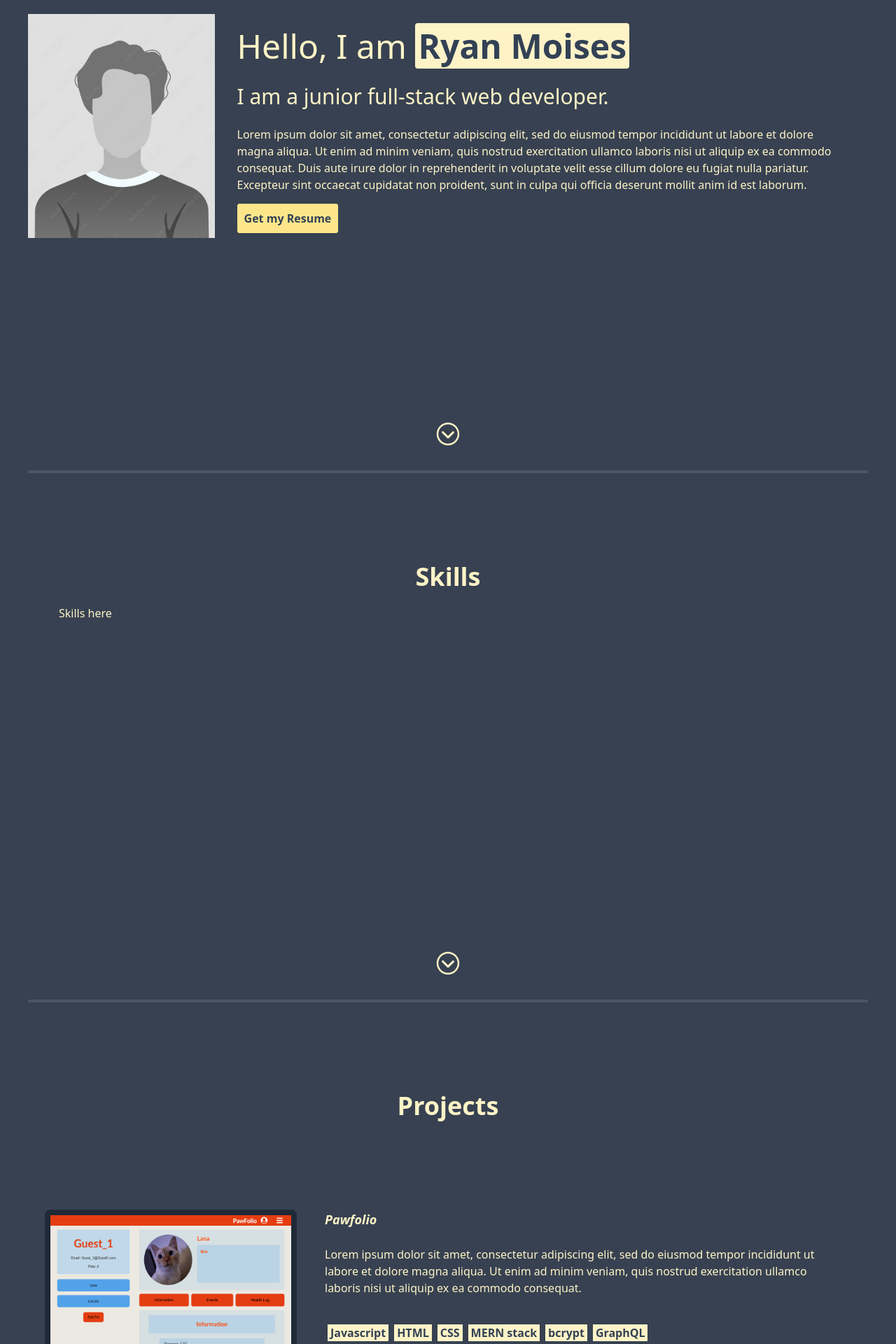
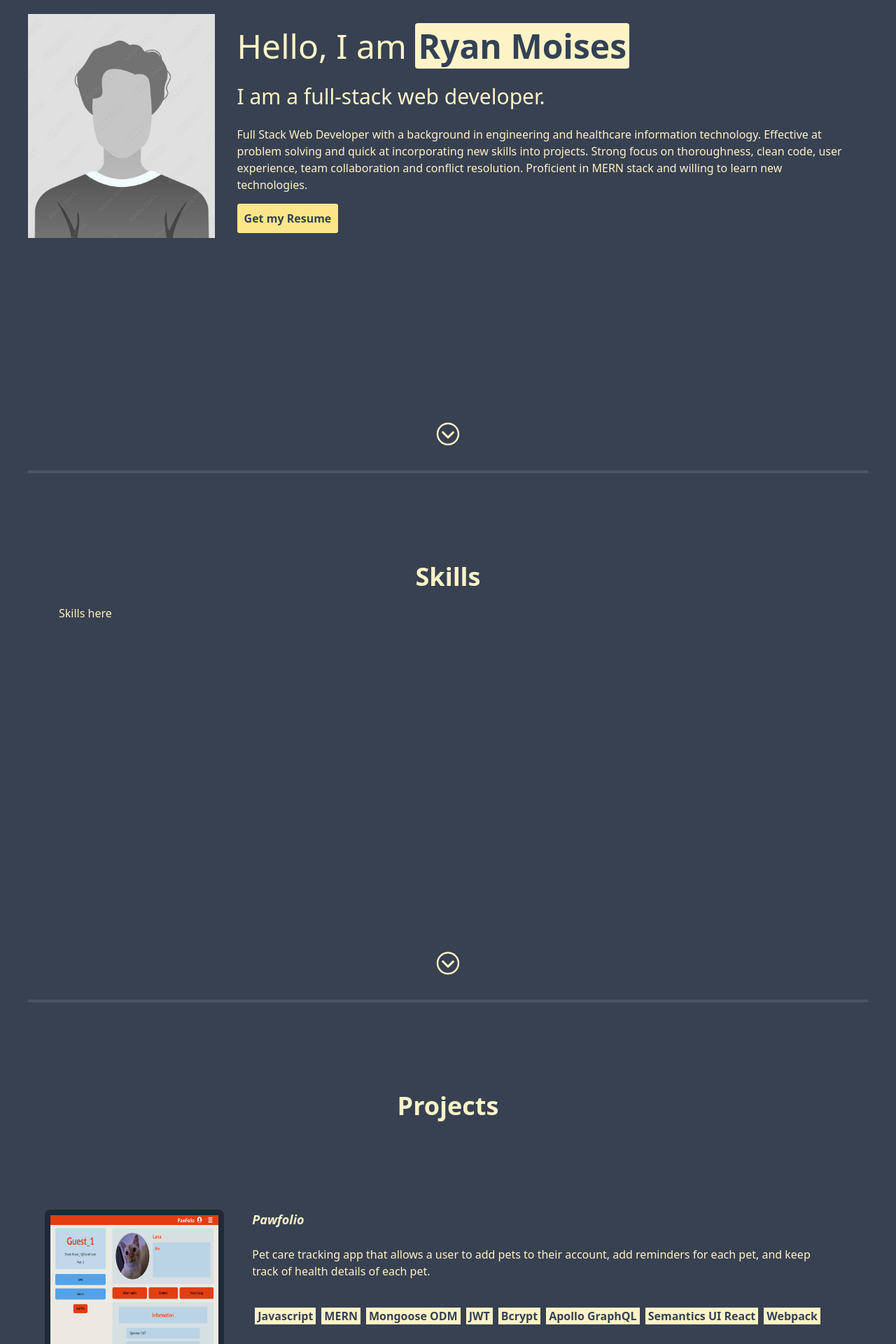
Before and after one commit to RyanMoises5/React-Portfolio, a React (Vite) app: page / in a window 1280 px wide. Shown: the part 160-2080 px from the top of the page at 70% size. Built offline with nearby package versions, Linux system fonts and the light colour scheme.

Commit message:
Added personalized info, but needs to be worked on later

```diff
--- a/src/components/About.jsx
+++ b/src/components/About.jsx
@@ -9,9 +9,9 @@ function About() {
         <div className='p-8'>
           <h2 className='text-5xl leading-tight'>Hello, I am <span className='bg-amber-100 rounded text-slate-700 font-bold px-1'>Ryan Moises</span></h2>
           <br/>
-          <h2 className='text-3xl'>I am a junior full-stack web developer.</h2>
+          <h2 className='text-3xl'>I am a full-stack web developer.</h2>
           <br/>
-          <p>Lorem ipsum dolor sit amet, consectetur adipiscing elit, sed do eiusmod tempor incididunt ut labore et dolore magna aliqua. Ut enim ad minim veniam, quis nostrud exercitation ullamco laboris nisi ut aliquip ex ea commodo consequat. Duis aute irure dolor in reprehenderit in voluptate velit esse cillum dolore eu fugiat nulla pariatur. Excepteur sint occaecat cupidatat non proident, sunt in culpa qui officia deserunt mollit anim id est laborum.</p>
+          <p>Full Stack Web Developer with a background in engineering and healthcare information technology. Effective at problem solving and quick at incorporating new skills into projects. Strong focus on thoroughness, clean code, user experience, team collaboration and conflict resolution. Proficient in MERN stack and willing to learn new technologies.</p>
           <br/>
           <a href={resume} target='blank' className='bg-amber-200 rounded text-slate-700 font-bold p-2 border-2 border-amber-200 border-solid hover:bg-transparent hover:text-amber-200'>Get my Resume</a>
         </div>
--- a/src/components/Footer.jsx
+++ b/src/components/Footer.jsx
@@ -48,7 +48,6 @@ function Footer() {
 
       <div className={`modal-container ${openModal ? null : `hidden`} fixed z-50 left-0 top-0 bg-black bg-opacity-80 h-screen w-screen flex justify-center items-center`}>
         <Modal setOpenModal={setOpenModal} />
-        {/* <HealthInfo pet={data.pet} pin={{pinState, readyPin}}/> */}
       </div>
     </>
   );
--- a/src/components/Projects.jsx
+++ b/src/components/Projects.jsx
@@ -9,24 +9,24 @@ function Projects() {
     {
       title: "Pawfolio",
       image: pawfolio,
-      desc: "Lorem ipsum dolor sit amet, consectetur adipiscing elit, sed do eiusmod tempor incididunt ut labore et dolore magna aliqua. Ut enim ad minim veniam, quis nostrud exercitation ullamco laboris nisi ut aliquip ex ea commodo consequat.",
-      languages: ['Javascript', "HTML", "CSS", 'MERN stack', 'bcrypt', 'GraphQL'],
+      desc: "Pet care tracking app that allows a user to add pets to their account, add reminders for each pet, and keep track of health details of each pet.",
+      languages: ['Javascript', 'MERN', 'Mongoose ODM', 'JWT', 'Bcrypt', 'Apollo GraphQL', 'Semantics UI React', 'Webpack'],
       github: "https://github.com/RyanMoises5/PawFolio",
       url: "https://pawfolio-3wj8.onrender.com/"
     },
     {
       title: "Eventify",
       image: eventify,
-      desc: "Wa wa wa wa wa wa wa wa wa wa wa wa wa wa wa wa wa wa wa wa wa wa wa wa wa wa wa wa wa wa wa wa wa wa wa wa wa wa wa wa wa wa wa wa wa wa wa wa wa wa wa wa wa wa wa wa wa wa wa wa wa wa wa wa wa wa wa wa wa wa wa wa wa wa wa wa wa wa wa wa wa wa wa wa wa wa wa wa wa.",
-      languages: ['Javascript', "HTML", "CSS", 'bcrypt', 'SQL'],
+      desc: "Event managing app that allows user to create, edit, organize, and view posted events from other registered users, and view profile details of other users.",
+      languages: ['Javascript', 'SQL', 'Sequelize ORM', 'Bcrypt', 'SQL', 'Handlebars.js', 'Materialize CSS'],
       github: "https://github.com/Santy520/Eventify",
       url: "https://limitless-scrubland-89760-c5cfabe4f1c5.herokuapp.com/"
     },
     {
       title: "Book Service App",
       image: bookServiceApp,
-      desc: "Test test test test test test test test test test test test test test test test test test test test test test test test test test test test test test test test test test test test test test test test test test test test test test test test test test test.",
-      languages: ['Javascript', "HTML", "CSS", 'Third-party APIs'],
+      desc: "Web app that allows users to search book details through Open Library and NYT Best Sellers, find EBooks versions on Google Books and Open Library, and save entries for later use. Heavy focus on string and array manipulation and logic for data from third party APIs.",
+      languages: ['Javascript', "JQuery", 'Third-party APIs'],
       github: "https://github.com/RyanMoises5/BookService-App",
     }
   ]
```
Also changed, not shown: src/components/Modal.jsx (+0 -8 lines).
